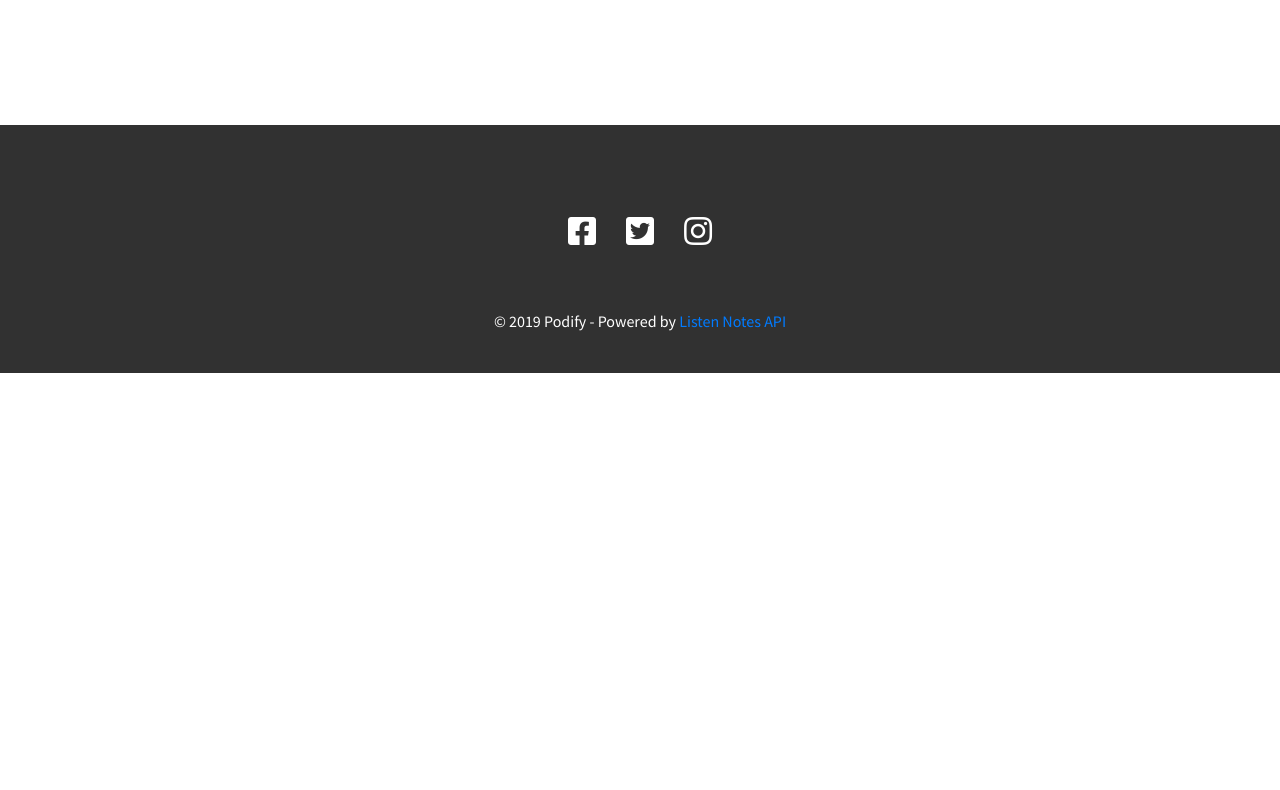
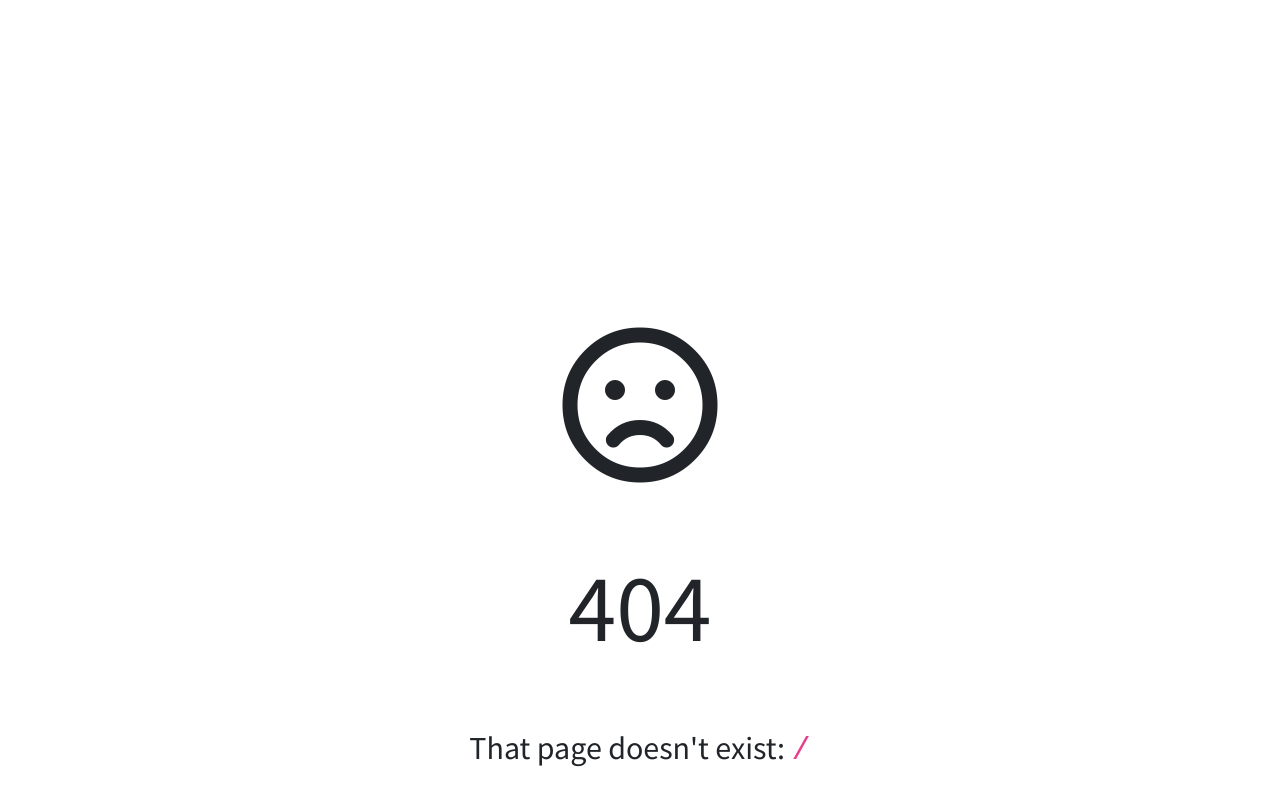
Before and after one commit to Jabser/Podify, a React (Create React App) app: page / in a window 1280 px wide. Shown: the part 720-1510 px from the top of the page. Before the commit the page ends 1093 px from the top, so only its background shows below. Built offline with nearby package versions, Linux system fonts and the light colour scheme.

Commit message:
Enabled the 404 page again for analyze

```diff
--- a/src/App.js
+++ b/src/App.js
@@ -15,7 +15,7 @@ import Card from './components/Card';
 
 import Navbar from './components/Navbar';
 import Footer from './components/Footer';
-// import NoMatch from './components/404';
+import NoMatch from './components/404';
 
 class App extends Component {
   render() {
@@ -32,7 +32,7 @@ class App extends Component {
 
           <Route path='/card' component={Card} />
 
-          {/* <Route component={NoMatch} /> */}
+          <Route component={NoMatch} />
         </Router>
         <Footer />
       </div>
```
